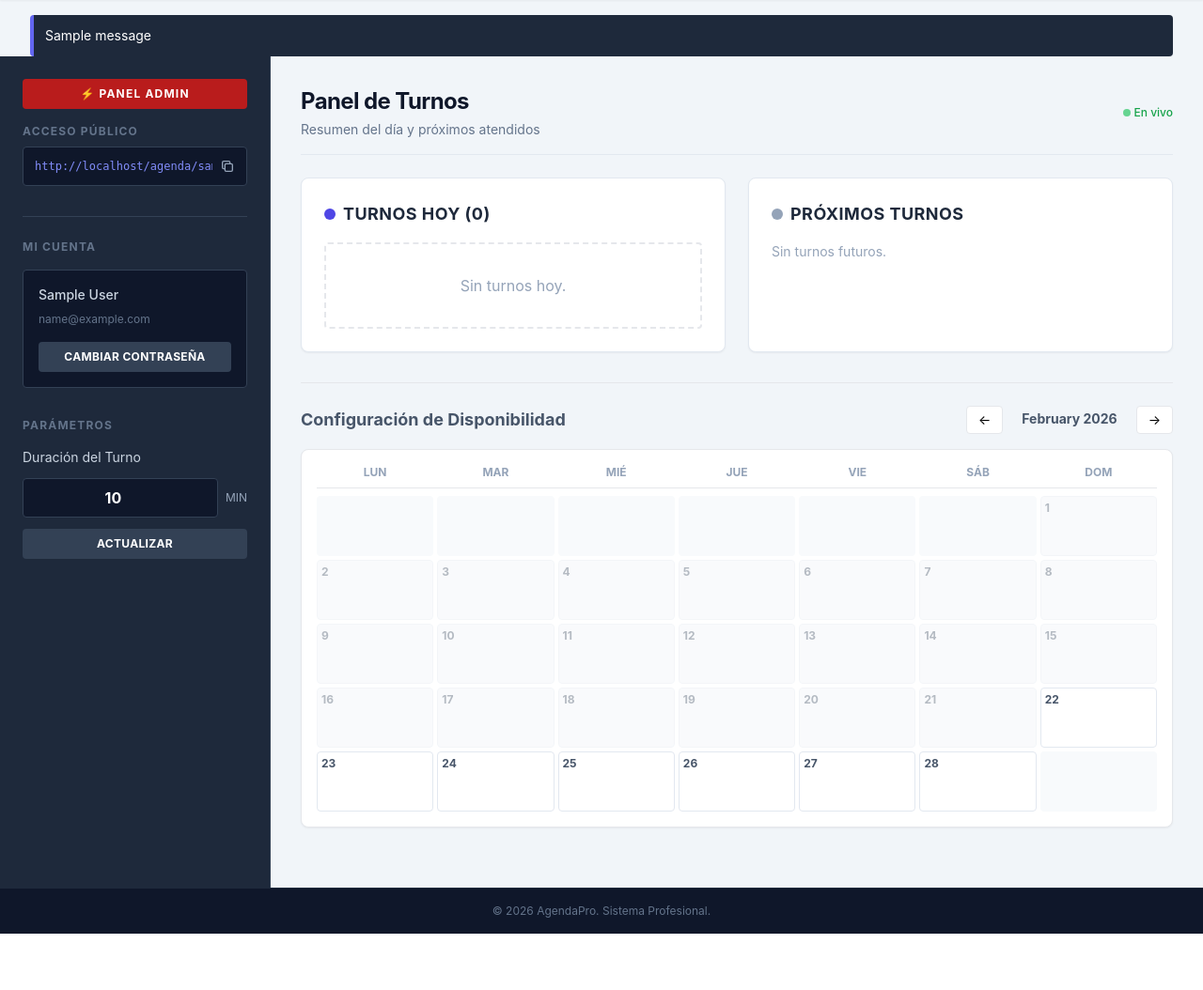
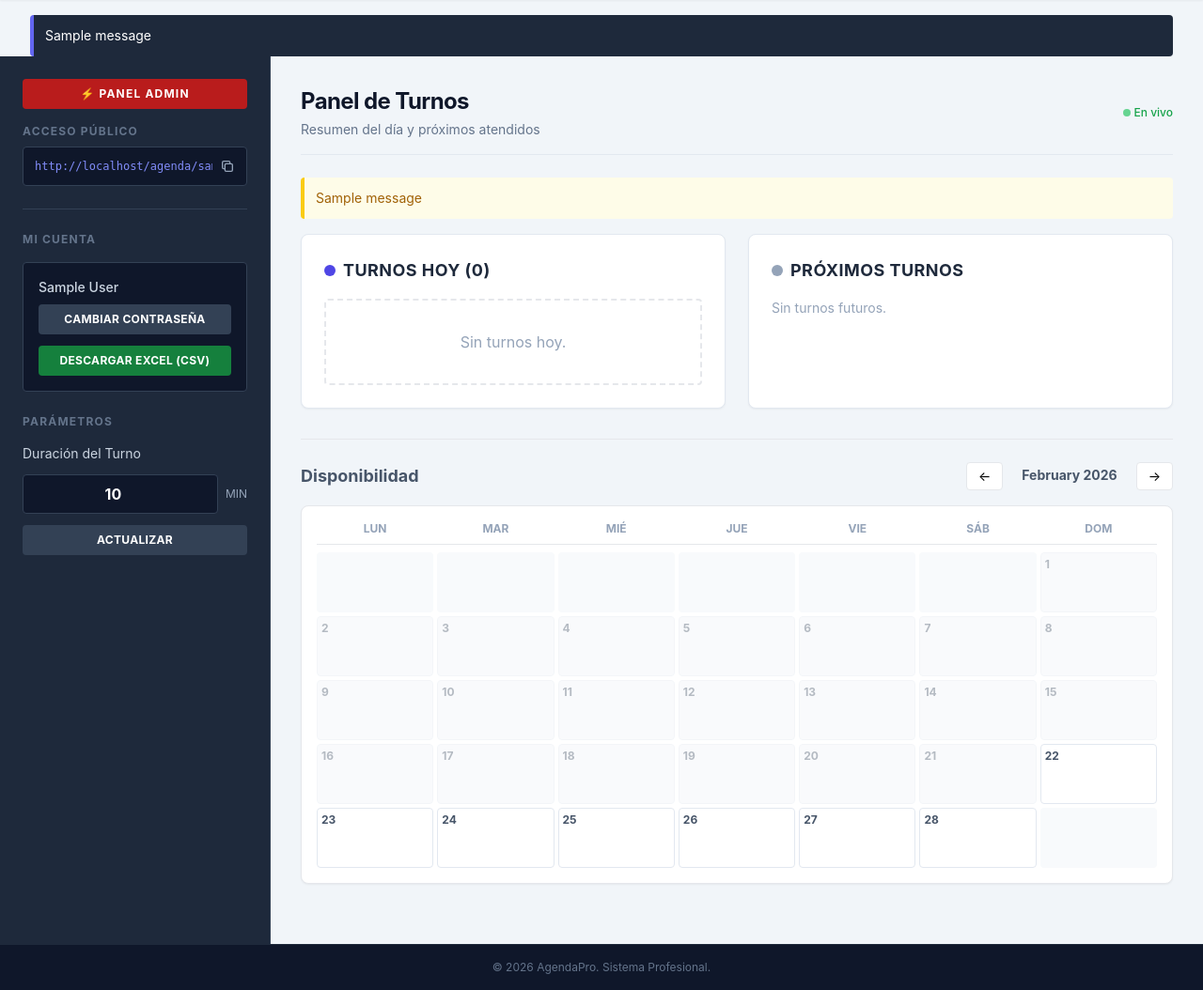
Before and after one commit to guille001-star/AgendaPro, a Flask app: page /dashboard/ in a window 1280 px wide. Shown: the part 89-1143 px from the top of the page at 94% size. Before the commit the page ends 1083 px from the top, so only its background shows below. Run offline with Flask 3, Linux system fonts and the light colour scheme; a user stored in the database is signed in; tables that the repository leaves empty hold one stand-in row (values such as "Sample post"); one stand-in notice (Sample message) is shown; some libraries are stand-ins or nearby versions.

Commit message:
Implementación Fase 2: Notas, Cancelación y CSV

```diff
--- a/app/routes/dashboard.py
+++ b/app/routes/dashboard.py
@@ -1,10 +1,13 @@
-from flask import Blueprint, render_template, request, redirect, url_for, flash, jsonify
+import io
+
+from flask import Blueprint, render_template, request, redirect, url_for, flash, jsonify, Response
 from flask_login import login_required, current_user
 from app import db
 from app.models.appointment import Appointment
 from app.models.available_day import AvailableDay
 from datetime import datetime, timedelta, date
 import calendar
+import csv
 
 dashboard = Blueprint('dashboard', __name__)
 
@@ -18,7 +21,6 @@ def index():
 
     cal = calendar.Calendar()
     month_days = cal.itermonthdays2(year, month)
-
     enabled_dates = AvailableDay.query.filter_by(professional_id=current_user.id).all()
     enabled_map = {d.date: d for d in enabled_dates}
 
@@ -30,21 +32,17 @@ def index():
             current_date = date(year, month, day)
             is_enabled = current_date in enabled_map
             is_past = current_date < date.today()
-
             calendar_data.append({
-                'type': 'day',
-                'day': day,
-                'date': current_date,
-                'is_enabled': is_enabled,
-                'is_past': is_past,
+                'type': 'day', 'day': day, 'date': current_date,
+                'is_enabled': is_enabled, 'is_past': is_past,
                 'start': enabled_map.get(current_date).start_time if is_enabled else None,
                 'end': enabled_map.get(current_date).end_time if is_enabled else None
             })
 
     hoy = date.today()
-    turnos_hoy = Appointment.query.filter_by(professional_id=current_user.id)\
+    turnos_hoy = Appointment.query.filter_by(professional_id=current_user.id, status='reservado')\
         .filter(Appointment.date == hoy).order_by(Appointment.time).all()
-    proximos = Appointment.query.filter_by(professional_id=current_user.id)\
+    proximos = Appointment.query.filter_by(professional_id=current_user.id, status='reservado')\
         .filter(Appointment.date > hoy).order_by(Appointment.date, Appointment.time).limit(10).all()
 
     month_name = datetime(year, month, 1).strftime("%B").capitalize()
@@ -65,42 +63,61 @@ def settings():
         flash('Duración actualizada.')
     return redirect(url_for('dashboard.index'))
 
+# NUEVO: Exportar CSV
+@dashboard.route('/export')
+@login_required
+def export_csv():
+    turnos = Appointment.query.filter_by(professional_id=current_user.id).order_by(Appointment.date.desc()).all()
+
+    def generate():
+        data = [['Fecha', 'Hora', 'Cliente', 'Telefono', 'Notas', 'Estado']]
+        for t in turnos:
+            data.append([t.date, t.time, t.client_name, t.client_phone, t.notes or '', t.status])
+
+        si = io.StringIO()
+        cw = csv.writer(si)
+        cw.writerows(data)
+        return si.getvalue()
+
+    return Response(
+        generate(),
+        mimetype="text/csv",
+        headers={"Content-Disposition": "attachment;filename=turnos.csv"}
+    )
+
+# NUEVO: Cancelar Turno
+@dashboard.route('/cancel/<int:id>')
+@login_required
+def cancel_appointment(id):
+    turno = Appointment.query.get_or_404(id)
+    if turno.professional_id == current_user.id:
+        turno.status = 'cancelado'
+        db.session.commit()
+        flash('Turno cancelado. El horario quedó libre para nuevos pacientes.')
+    return redirect(url_for('dashboard.index'))
+
 @dashboard.route('/save_day', methods=['POST'])
 @login_required
 def save_day():
     data = request.get_json()
-    date_str = data.get('date')
-    start_str = data.get('start_time')
-    end_str = data.get('end_time')
-
-    date_obj = datetime.strptime(date_str, '%Y-%m-%d').date()
-    start_obj = datetime.strptime(start_str, '%H:%M').time()
-    end_obj = datetime.strptime(end_str, '%H:%M').time()
+    date_obj = datetime.strptime(data.get('date'), '%Y-%m-%d').date()
+    start_obj = datetime.strptime(data.get('start_time'), '%H:%M').time()
+    end_obj = datetime.strptime(data.get('end_time'), '%H:%M').time()
 
     avail = AvailableDay.query.filter_by(professional_id=current_user.id, date=date_obj).first()
-
     if avail:
         avail.start_time = start_obj
         avail.end_time = end_obj
     else:
-        new_avail = AvailableDay(
-            professional_id=current_user.id,
-            date=date_obj,
-            start_time=start_obj,
-            end_time=end_obj
-        )
+        new_avail = AvailableDay(professional_id=current_user.id, date=date_obj, start_time=start_obj, end_time=end_obj)
         db.session.add(new_avail)
-
     db.session.commit()
     return jsonify({'status': 'success'})
 
 @dashboard.route('/delete_day', methods=['POST'])
 @login_required
 def delete_day():
-    data = request.get_json()
-    date_str = data.get('date')
-    date_obj = datetime.strptime(date_str, '%Y-%m-%d').date()
-
+    date_obj = datetime.strptime(request.get_json().get('date'), '%Y-%m-%d').date()
     avail = AvailableDay.query.filter_by(professional_id=current_user.id, date=date_obj).first()
     if avail:
         db.session.delete(avail)
--- a/app/templates/dashboard/index.html
+++ b/app/templates/dashboard/index.html
@@ -2,17 +2,14 @@
 {% block content %}
 <div class="flex flex-col lg:flex-row min-h-[calc(100vh-64px)]">
 
-    <!-- Sidebar Oscuro -->
     <aside class="w-full lg:w-72 bg-slate-800 text-slate-200 p-6 border-r border-slate-700 flex-shrink-0 order-2 lg:order-1">
-
-        <!-- Admin Button -->
         {% if current_user.id == 1 %}
             <a href="/super-admin" class="mb-4 block w-full bg-red-700 hover:bg-red-600 text-white text-center py-2 rounded text-xs font-bold uppercase tracking-widest transition">
                 ⚡ Panel Admin
             </a>
         {% endif %}
 
-        <div class="mb-8">
+        <div class="mb-6">
             <h3 class="text-xs font-bold uppercase text-slate-500 mb-2 tracking-widest">Acceso Público</h3>
             <div class="bg-slate-900 p-3 rounded border border-slate-700 flex items-center gap-2">
                 <input type="text" value="{{ public_url }}" readonly id="public-link-input" class="w-full bg-transparent text-indigo-400 font-mono text-xs focus:outline-none">
@@ -22,17 +19,17 @@
             </div>
         </div>
 
-        <!-- MI CUENTA (Seguridad) -->
-        <div class="mb-8 border-t border-slate-700 pt-6">
+        <!-- MI CUENTA -->
+        <div class="mb-6 border-t border-slate-700 pt-6">
             <h3 class="text-xs font-bold uppercase text-slate-500 mb-4 tracking-widest">Mi Cuenta</h3>
             <div class="bg-slate-900 p-4 rounded border border-slate-700">
                 <p class="text-sm text-slate-300 mb-2 font-medium">{{ current_user.name }}</p>
-                <p class="text-xs text-slate-500 mb-4">{{ current_user.email }}</p>
-
-                <!-- Boton Cambiar Clave -->
-                <button onclick="document.getElementById('modal-pass').classList.remove('hidden')" class="w-full bg-slate-700 hover:bg-slate-600 text-white py-2 rounded text-xs font-bold uppercase tracking-wide transition">
+                <button onclick="document.getElementById('modal-pass').classList.remove('hidden')" class="w-full bg-slate-700 hover:bg-slate-600 text-white py-2 rounded text-xs font-bold uppercase tracking-wide transition mb-3">
                     Cambiar Contraseña
                 </button>
+                <a href="{{ url_for('dashboard.export_csv') }}" class="block w-full bg-green-700 hover:bg-green-600 text-white py-2 rounded text-xs font-bold uppercase tracking-wide transition text-center">
+                    Descargar Excel (CSV)
+                </a>
             </div>
         </div>
 
@@ -49,7 +46,6 @@
         </div>
     </aside>
 
-    <!-- Contenido Principal -->
     <div class="flex-1 p-6 lg:p-8 order-1 lg:order-2 overflow-auto">
 
         <div class="mb-6 border-b border-slate-200 pb-4 flex justify-between items-center">
@@ -57,12 +53,21 @@
                 <h1 class="text-2xl font-bold text-slate-900 tracking-tight">Panel de Turnos</h1>
                 <p class="text-slate-500 text-sm mt-1">Resumen del día y próximos atendidos</p>
             </div>
-            <span id="live-indicator" class="flex items-center gap-1 text-xs text-green-600 font-medium">
+            <span class="flex items-center gap-1 text-xs text-green-600 font-medium">
                 <span class="w-2 h-2 bg-green-500 rounded-full animate-pulse"></span> En vivo
             </span>
         </div>
 
-        <!-- 1. SECCIÓN TURNOS -->
+        <!-- FLASH MESSAGES -->
+        {% with messages = get_flashed_messages() %}
+            {% if messages %}
+                <div class="mb-4 bg-yellow-50 border-l-4 border-yellow-400 p-3 rounded text-sm text-yellow-700">
+                    {% for message in messages %}{{ message }}{% endfor %}
+                </div>
+            {% endif %}
+        {% endwith %}
+
+        <!-- TURNOS -->
         <div class="grid grid-cols-1 md:grid-cols-2 gap-6 mb-8">
             <div class="bg-white p-6 rounded-lg shadow-sm border border-slate-200">
                 <h3 class="font-bold text-slate-800 mb-4 text-lg uppercase tracking-wide flex items-center gap-2">
@@ -71,19 +76,22 @@
                 {% if turnos_hoy %}
                     <div class="space-y-3">
                     {% for t in turnos_hoy %}
-                        <div class="flex justify-between items-center bg-slate-50 p-3 rounded border-l-4 border-indigo-600">
+                        <div class="relative bg-slate-50 p-3 rounded border-l-4 border-indigo-600 group">
+                            <div class="flex justify-between">
                                 <div>
                                     <p class="font-bold text-slate-800">{{ t.client_name }}</p>
                                     <p class="text-xs text-slate-500">{{ t.client_phone }}</p>
+                                    {% if t.notes %}<p class="text-xs text-indigo-600 italic mt-1">📝 {{ t.notes }}</p>{% endif %}
                                 </div>
                                 <span class="font-mono text-lg font-bold text-slate-600">{{ t.time }}</span>
+                            </div>
+                            <!-- Boton Cancelar (Oculto hasta hover) -->
+                            <a href="{{ url_for('dashboard.cancel_appointment', id=t.id) }}" onclick="return confirm('¿Cancelar este turno? El horario quedará libre.')" class="absolute top-1 right-1 text-red-300 hover:text-red-600 text-xs opacity-0 group-hover:opacity-100 transition font-bold">X</a>
                         </div>
                     {% endfor %}
                     </div>
                 {% else %}
-                    <div class="text-center py-8 text-slate-400 border-2 border-dashed rounded">
-                        <p>Sin turnos hoy.</p>
-                    </div>
+                    <div class="text-center py-8 text-slate-400 border-2 border-dashed rounded"><p>Sin turnos hoy.</p></div>
                 {% endif %}
             </div>
 
@@ -93,12 +101,16 @@
                 </h3>
                  <div class="space-y-3">
                     {% for t in proximos %}
-                        <div class="flex justify-between items-center border-b pb-2">
+                        <div class="relative border-b pb-2 group">
+                            <div class="flex justify-between">
                                 <div>
                                     <p class="font-medium text-slate-800">{{ t.client_name }}</p>
                                     <p class="text-xs text-slate-500">{{ t.date|format_date }}</p>
+                                    {% if t.notes %}<p class="text-xs text-indigo-600 italic">📝 {{ t.notes }}</p>{% endif %}
                                 </div>
                                 <span class="font-mono text-sm text-slate-600">{{ t.time }}</span>
+                            </div>
+                            <a href="{{ url_for('dashboard.cancel_appointment', id=t.id) }}" onclick="return confirm('¿Cancelar este turno?')" class="absolute top-0 right-0 text-red-300 hover:text-red-600 text-xs opacity-0 group-hover:opacity-100 transition font-bold">X</a>
                         </div>
                     {% else %}
                         <p class="text-slate-400 text-sm">Sin turnos futuros.</p>
@@ -107,17 +119,16 @@
             </div>
         </div>
 
-        <!-- 2. CALENDARIO -->
+        <!-- CALENDARIO -->
         <div class="mb-8 border-t pt-6">
             <div class="flex justify-between items-center mb-4">
-                <h2 class="text-lg font-bold text-slate-600">Configuración de Disponibilidad</h2>
+                <h2 class="text-lg font-bold text-slate-600">Disponibilidad</h2>
                 <div class="flex gap-2">
                     <a href="{{ url_for('dashboard.index', month=month-1 if month > 1 else 12, year=year if month > 1 else year-1) }}" class="px-3 py-1 bg-white border rounded text-sm hover:bg-slate-50">&larr;</a>
                     <span class="px-3 py-1 text-sm font-bold text-slate-600">{{ month_name }} {{ year }}</span>
                     <a href="{{ url_for('dashboard.index', month=month+1 if month < 12 else 1, year=year if month < 12 else year+1) }}" class="px-3 py-1 bg-white border rounded text-sm hover:bg-slate-50">&rarr;</a>
                 </div>
             </div>
-
             <div class="bg-white rounded-lg shadow-sm border p-4">
                 <div class="grid grid-cols-7 gap-1 text-center mb-2 border-b pb-2">
                     <span class="text-xs font-bold text-slate-400 uppercase">Lun</span>
@@ -137,9 +148,7 @@
                                         {% if day.is_enabled %}bg-green-50 border-green-400 ring-1 ring-green-400{% endif %}
                                         {% if day.is_past %}opacity-40 bg-slate-100 border-slate-200 cursor-not-allowed{% endif %}
                                         {% if not day.is_enabled and not day.is_past %}hover:border-indigo-300 hover:bg-slate-50 border-slate-200{% endif %}"
-                                 {% if not day.is_past %}
-                                    onclick="openModal('{{ day.date }}', {% if day.start %}'{{ day.start.strftime('%H:%M') }}'{% else %}'09:00'{% endif %}, {% if day.end %}'{{ day.end.strftime('%H:%M') }}'{% else %}'18:00'{% endif %}, {{ 'true' if day.is_enabled else 'false' }})"
-                                 {% endif %}>
+                                 {% if not day.is_past %} onclick="openModal('{{ day.date }}', '{% if day.start %}{{ day.start.strftime('%H:%M') }}{% else %}09:00{% endif %}', '{% if day.end %}{{ day.end.strftime('%H:%M') }}{% else %}18:00{% endif %}', {{ 'true' if day.is_enabled else 'false' }})" {% endif %}>
                                 <div class="flex flex-col justify-between h-full">
                                     <span class="font-bold text-slate-600 {% if day.is_enabled %}text-green-700{% endif %}">{{ day.day }}</span>
                                     {% if day.is_enabled %}
@@ -157,20 +166,14 @@
     </div>
 </div>
 
-<!-- MODAL CALENDARIO -->
+<!-- MODALS -->
 <div id="day-modal" class="fixed inset-0 bg-black bg-opacity-50 hidden z-50 flex items-center justify-center">
     <div class="bg-white rounded-lg shadow-2xl w-80 overflow-hidden">
         <div class="bg-slate-900 p-4 text-white"><h3 class="font-bold">Configurar Día</h3></div>
         <div class="p-6 space-y-4">
             <div class="grid grid-cols-2 gap-4">
-                <div>
-                    <label class="block text-xs font-bold text-gray-500 mb-1">Desde</label>
-                    <input type="time" id="modal-start" class="w-full border p-2 rounded text-center" value="09:00">
-                </div>
-                <div>
-                    <label class="block text-xs font-bold text-gray-500 mb-1">Hasta</label>
-                    <input type="time" id="modal-end" class="w-full border p-2 rounded text-center" value="18:00">
-                </div>
+                <div><label class="block text-xs font-bold text-gray-500 mb-1">Desde</label><input type="time" id="modal-start" class="w-full border p-2 rounded text-center" value="09:00"></div>
+                <div><label class="block text-xs font-bold text-gray-500 mb-1">Hasta</label><input type="time" id="modal-end" class="w-full border p-2 rounded text-center" value="18:00"></div>
             </div>
             <input type="hidden" id="modal-date">
             <div class="flex gap-2 pt-2">
@@ -182,7 +185,6 @@
     </div>
 </div>
 
-<!-- MODAL CAMBIAR CLAVE -->
 <div id="modal-pass" class="fixed inset-0 bg-black bg-opacity-50 hidden z-50 flex items-center justify-center">
     <div class="bg-white rounded-lg shadow-2xl w-80 overflow-hidden">
         <div class="bg-slate-900 p-4 text-white"><h3 class="font-bold">Seguridad</h3></div>
@@ -197,20 +199,16 @@
     </div>
 </div>
 
-<!-- SCRIPTS -->
 <script>
-    // Auto refresh (30 seg)
-    setTimeout(function(){ location.reload(); }, 30000);
+    setTimeout(function(){ location.reload(); }, 60000); // Refresh cada 1 min
 
-    // Copiar link
     function copyLink() {
         var copyText = document.getElementById("public-link-input");
         copyText.select();
         document.execCommand("copy");
-        alert("Link copiado: " + copyText.value);
+        alert("Link copiado!");
     }
 
-    // Calendario logic
     function openModal(dateStr, startTime, endTime, isEdit) {
         document.getElementById('modal-date').value = dateStr;
         document.getElementById('modal-start').value = startTime;
@@ -221,15 +219,13 @@
     function closeModal() { document.getElementById('day-modal').classList.add('hidden'); }
     function saveDay() {
         fetch('/dashboard/save_day', {
-            method: 'POST',
-            headers: {'Content-Type': 'application/json'},
+            method: 'POST', headers: {'Content-Type': 'application/json'},
             body: JSON.stringify({date: document.getElementById('modal-date').value, start_time: document.getElementById('modal-start').value, end_time: document.getElementById('modal-end').value})
         }).then(r => r.json()).then(d => { if(d.status==='success'){ location.reload(); } });
     }
     function deleteDay() {
         fetch('/dashboard/delete_day', {
-            method: 'POST',
-            headers: {'Content-Type': 'application/json'},
+            method: 'POST', headers: {'Content-Type': 'application/json'},
             body: JSON.stringify({date: document.getElementById('modal-date').value})
         }).then(r => r.json()).then(d => { if(d.status==='success'){ location.reload(); } });
     }
```
Also changed, not shown: app/models/appointment.py (+4 -3 lines), app/routes/public.py (+5 -4 lines), app/templates/public/agenda.html (+12 -3 lines), run.py (+21 -2 lines). Lines whose indentation alone changed are shown as unchanged.
